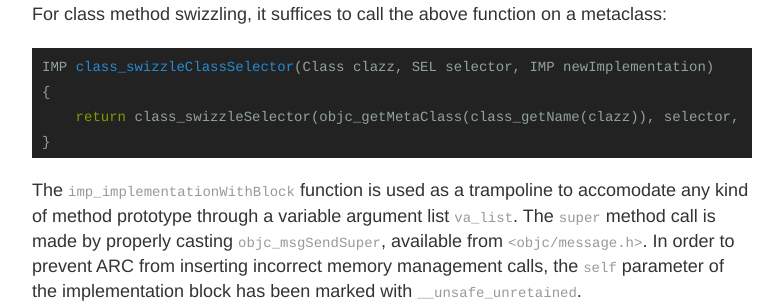
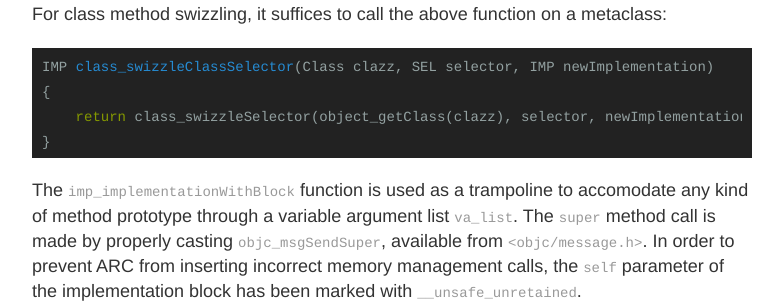
Before and after one commit to defagos/defagos.github.io, a Jekyll site: the page built from _posts/2014-12-4-yet_another_article_about_method_swizzling.md, in a window 1280 px wide and 900 px high, scrolled down 3958 px. Shown: the part 151-452 px from the top of the window, without its empty margins (248-1031 px from the left). Built offline with Jekyll 4.4.1, drawn with Linux system fonts in a browser that asks for light colours.

Commit message:
Use shorter expression to retrieve metaclass

```diff
--- a/_posts/2014-12-4-yet_another_article_about_method_swizzling.md
+++ b/_posts/2014-12-4-yet_another_article_about_method_swizzling.md
@@ -86,7 +86,7 @@ For class method swizzling, it suffices to call the above function on a metaclas
 {% highlight objective-c %}
 IMP class_swizzleClassSelector(Class clazz, SEL selector, IMP newImplementation)
 {
-    return class_swizzleSelector(objc_getMetaClass(class_getName(clazz)), selector, newImplementation);
+    return class_swizzleSelector(object_getClass(clazz), selector, newImplementation);
 }
 {% endhighlight %}
 
```
